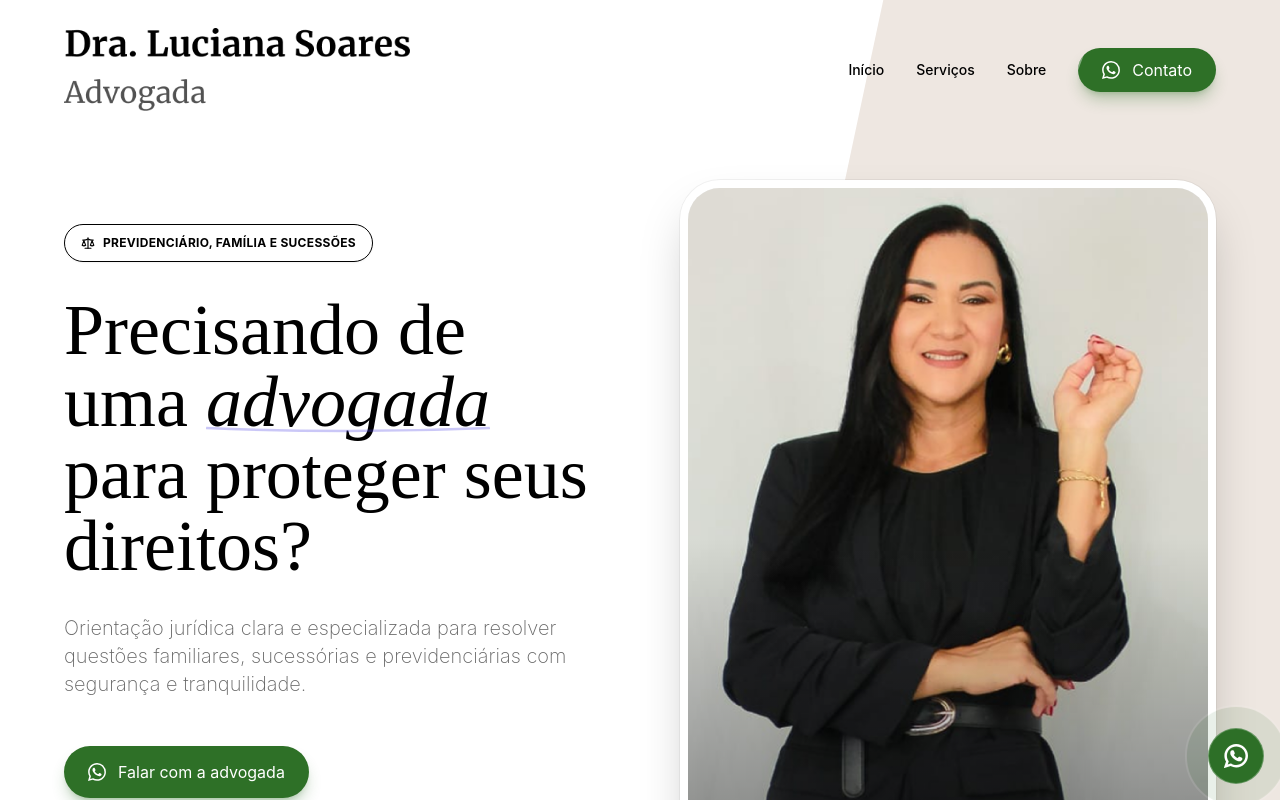
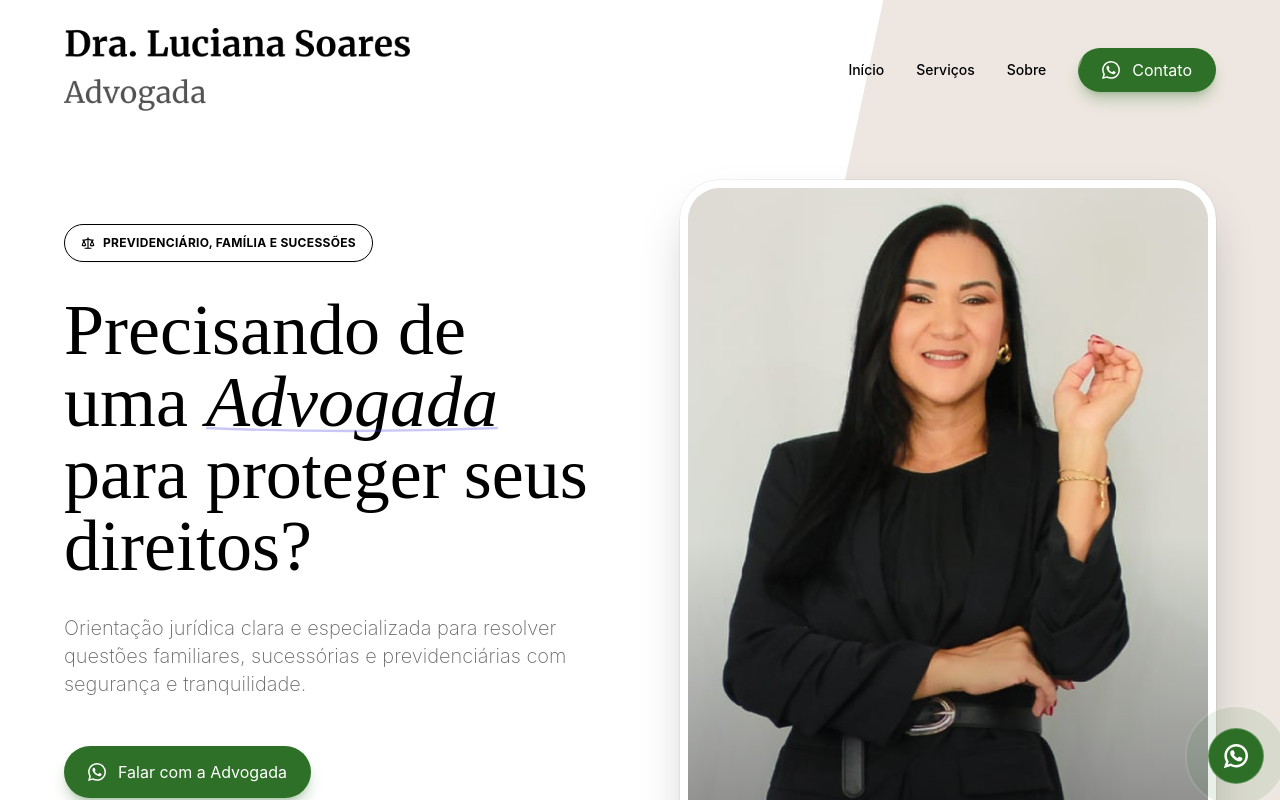
Before and after one commit to Paper-Street-Softwares/LPS-Divorcio-Luciana, a React (Vite) app: page / in a window 1280 px wide. Shown: the top 800 px of the page. Built offline with nearby package versions, Linux system fonts and the light colour scheme.

Commit message:
fix: Palavra advogada passada para Advogada

```diff
--- a/src/content/content.jsx
+++ b/src/content/content.jsx
@@ -117,7 +117,7 @@ const content = {
         <h1>
           Precisando de uma{' '}
           <span className="destaque relative italic font-light">
-            advogada
+            Advogada
             <span>
               <svg
                 className="hero-underline absolute bottom-2 left-0 w-full h-3 text-accent/30 hidden desktop1:flex"
@@ -161,13 +161,13 @@ const content = {
       alt: 'Imagem ilustrativa da Seção Início',
       ctaButtonAriaLabel:
         'Botão para chamada de ação para contato pelo whatsapp',
-      ctaButtonText: 'Falar com a advogada',
+      ctaButtonText: 'Falar com a Advogada',
       ctaButtonTextSecondary: 'A_Definir',
       obsHero: {
         icon: <LucideIdCard />,
         iconTwo: <LucideIdCard />,
         text: 'Atendimento 100% online e confidencial',
-        textTwo: 'Com orientação de advogada especializada',
+        textTwo: 'Com orientação de Advogada especializada',
       },
       secondaryCta: 'Contato',
       images: {
@@ -343,7 +343,7 @@ const content = {
           subtitle: 'A_Definir',
         },
       },
-      ctaButtonText: 'Falar com uma advogada',
+      ctaButtonText: 'Falar com uma Advogada',
     },
     maps: {
       minitag: 'A_Definir',
@@ -411,7 +411,7 @@ const content = {
       paragraphModalCta: 'Entre em contato',
       titleModal: 'A_Definir',
       ctaButtonAriaLabel: 'Botão para entrar em contato',
-      ctaButtonText: 'Falar diretamente com a advogada',
+      ctaButtonText: 'Falar diretamente com a Advogada',
       // aboutSocial: {
       //   img: {
       //     img: aboutSocialImg,
@@ -492,7 +492,7 @@ const content = {
       ctaButtonText: 'A_Definir',
     },
     ctaSecondary: {
-      miniTag: 'Fale agora com uma advogada',
+      miniTag: 'Fale agora com uma Advogada',
       title: (
         <h1>
           Se você precisa de orientação jurídica em questões familiares ou
@@ -511,7 +511,7 @@ const content = {
         },
         label2: {
           icon: <Check />,
-          text: 'Atendimento humanizado e sigiloso com advogada especializada',
+          text: 'Atendimento humanizado e sigiloso com Advogada especializada',
         },
         label3: {
           icon: <Check />,
@@ -534,7 +534,7 @@ const content = {
       // titleDireita: (
       //   <h1 className="text-title5 my-3 font-mainFont">WhatsApp</h1>
       // ),
-      ctaButtonText: 'Quero falar com uma advogada',
+      ctaButtonText: 'Quero falar com uma Advogada',
       ctaButtonAriaLabel:
         'Botão para chamada de ação para contato pelo whatsapp',
     },
```
